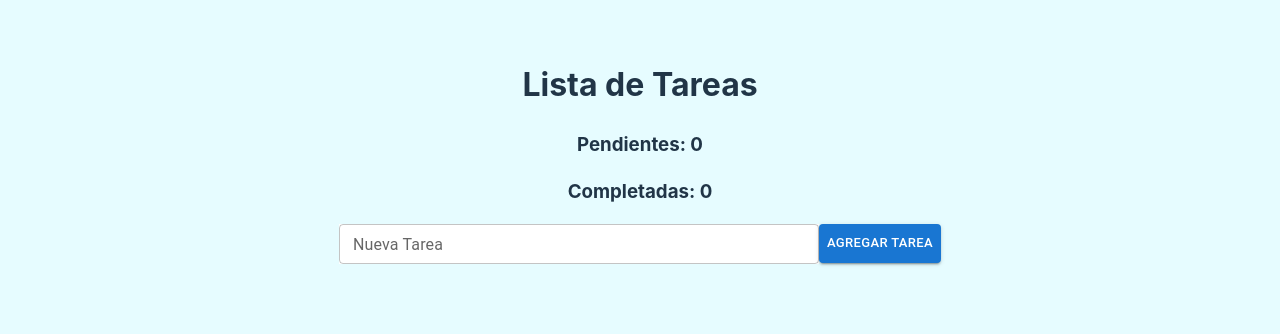
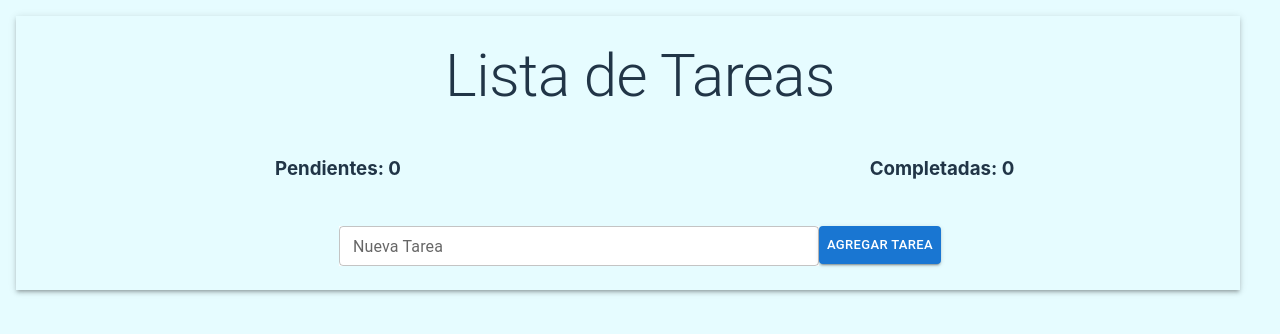
Before and after one commit to MelinaCampos/Trabajo-Final-G6, a React (Vite) app in the folder Grupo6-TaskList/: page / in a window 1280 px wide. Shown: the top 334 px of the page. Built offline with nearby package versions, Linux system fonts and the light colour scheme.

Commit message:
Ajuste
Ajuste de elementos.

```diff
--- a/Grupo6-TaskList/src/App.jsx
+++ b/Grupo6-TaskList/src/App.jsx
@@ -2,6 +2,7 @@ import './App.css'
 import React, { useEffect, useState } from 'react'
 import TaskList from './components/TaskList/TaskList'
 import TaskForm from './components/TaskForm/TaskForm'
+import { Grid, Typography } from '@mui/material'
 
 const App = () => {
 
@@ -47,17 +48,31 @@ const App = () => {
   };
 
   return (
-    <div>
-      <h1>Lista de Tareas</h1>
+    <Grid container spacing={3} sx={{boxShadow:3}}>
+      <Grid item xs={12}>
+        <Typography variant='h2'>Lista de Tareas</Typography>
+      </Grid>
+      <Grid item xs={12}>
+        <Grid container spacing={1}>
+          <Grid item xs={6}>
             <h3>Pendientes: {countPendientes()} </h3>
+          </Grid>
+          <Grid item xs={6}>
             <h3>Completadas: {countCompletadas()}</h3>
+          </Grid>
+        </Grid>
+      </Grid>
+      <Grid item xs={12}>
         <TaskForm onAgregarTarea={agregarTarea} />
+      </Grid>
+      <Grid item xs={12}>
         <TaskList
           tareas={tareas}
           onToggleCompletar={handleToggleCompletar}
           onEliminar={handleEliminar}
         />
-    </div>
+      </Grid>
+    </Grid>
   );
 };
 
--- a/Grupo6-TaskList/src/components/TaskItem/TaskItem.jsx
+++ b/Grupo6-TaskList/src/components/TaskItem/TaskItem.jsx
@@ -1,6 +1,4 @@
 import React from 'react'
-import FormControlLabel from '@mui/material/FormControlLabel'
-import Checkbox from '@mui/material/Checkbox'
 import Button from '@mui/material/Button'
 import DeleteIcon from '@mui/icons-material/Delete';
 import CheckIcon from '@mui/icons-material/Check';
```
Lines whose indentation alone changed are shown as unchanged.
